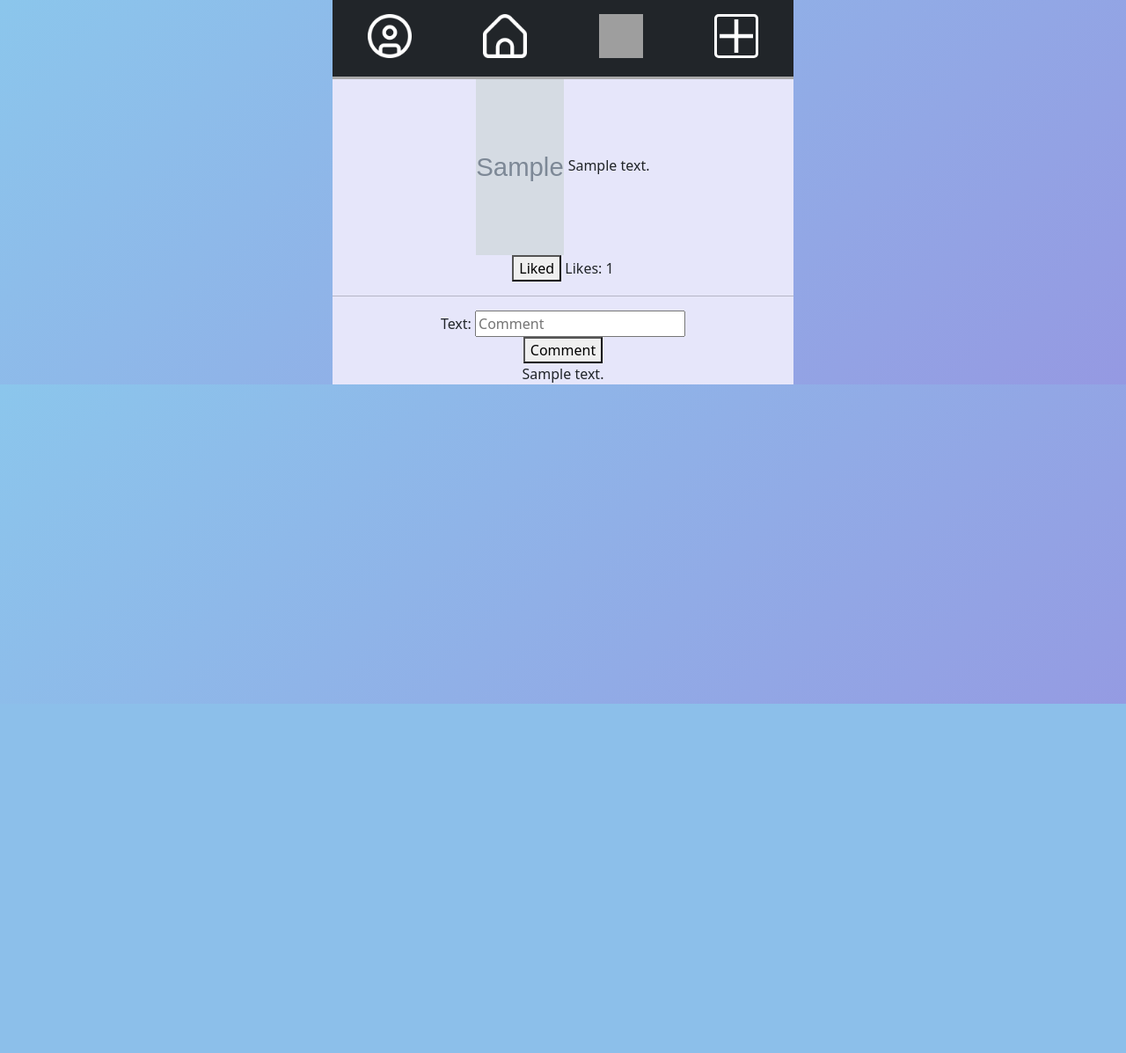
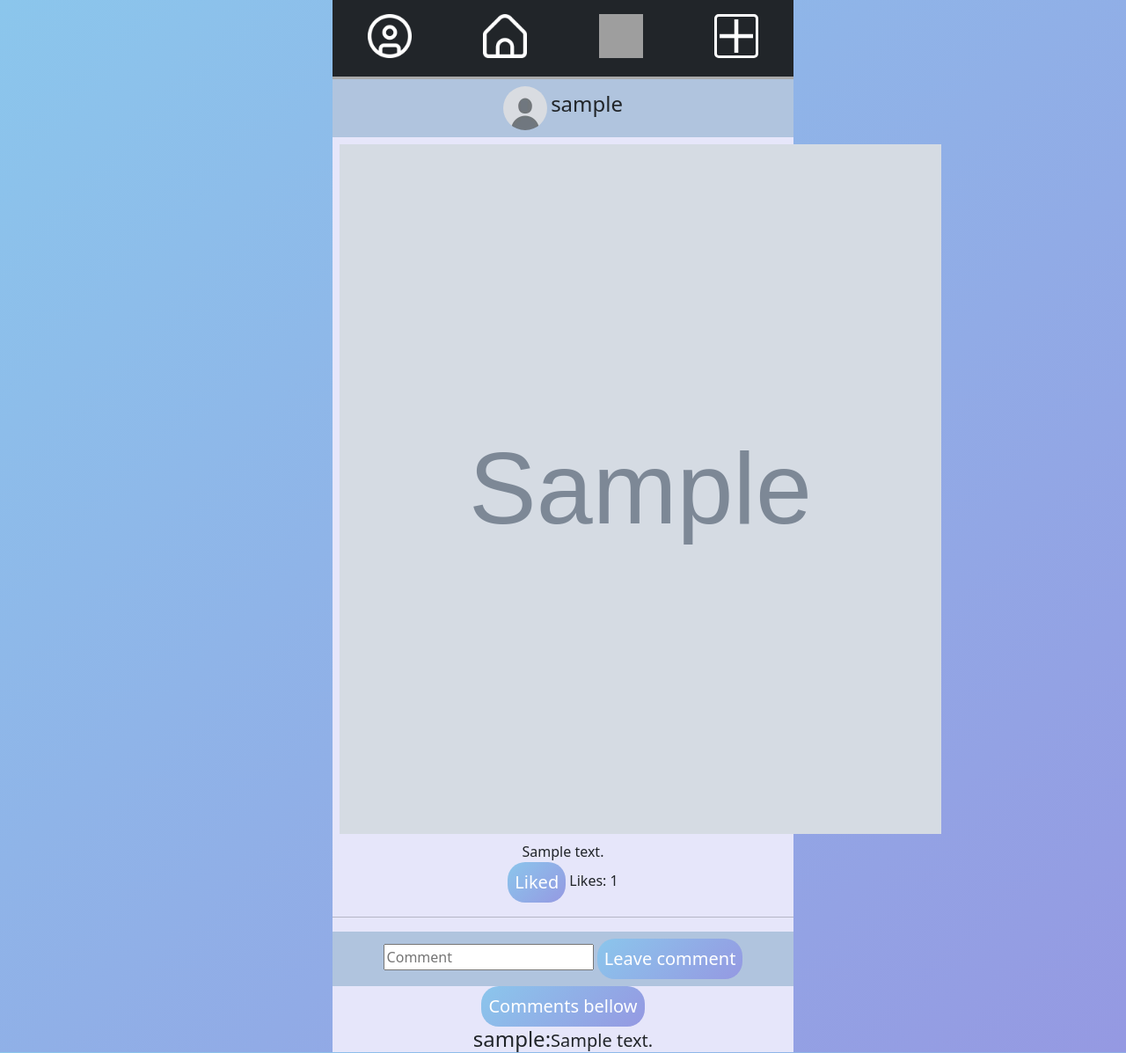
Before and after one commit to Banizama/djangoProject, a Django app: page /post/1/ in a window 1280 px wide. Shown: the whole page at 88% size. Before the commit the page ends 800 px from the top, so only its background shows below. Run offline with Django 5.2, Linux system fonts and the light colour scheme; a user stored in the database is signed in; tables that the repository leaves empty hold one stand-in row (values such as "Sample post"); grey boxes marked "Sample" are stand-in pictures; grey boxes are pictures that could not be loaded.

Commit message:
post page

```diff
--- a/Project/Project_app/templates/post_page.html
+++ b/Project/Project_app/templates/post_page.html
@@ -1,24 +1,106 @@
-{% extends 'base.html' %}
-{% block content %}
-<script src="https://ajax.googleapis.com/ajax/libs/jquery/3.7.1/jquery.min.js"></script>
+<!DOCTYPE html>
+<html lang="en">
+<head>
+    <meta charset="UTF-8">
+    <title>Title</title>
+    <link href="https://cdn.jsdelivr.net/npm/bootstrap@5.0.2/dist/css/bootstrap.min.css" rel="stylesheet" integrity="sha384-EVSTQN3/azprG1Anm3QDgpJLIm9Nao0Yz1ztcQTwFspd3yD65VohhpuuCOmLASjC" crossorigin="anonymous">
+    <script src="https://ajax.googleapis.com/ajax/libs/jquery/3.7.1/jquery.min.js"></script>
+    <script src="/static/scripts/like.js"></script>
+    <script src="/static/scripts/comment.js"></script>
 
+<script>
+$(document).ready(function(){
+  $("#comments_bar").click(function(){
+    $("#comments").toggle();
+  });
+});
+</script>
+</head>
+        <style>
+        .btn {
+             border: none;
+             color: #fff;
+             background-color: #8BC6EC;
+             background-image: linear-gradient(135deg, #8BC6EC 0%, #9599E2 100%);
+             border-radius: 20px;
+             background-size: 100% auto;
+             font-family: inherit;
+             font-size: 20px;
+             padding: 8px;
+        }
 
-        <img src="{{ post.img.url }}" height="200px" width="100px">
+            .btn:hover {
+             background-position: right center;
+             background-size: 200% auto;
+             -webkit-animation: pulse 2s infinite;
+             animation: pulse512 1.5s infinite;
+        }
+
+            @keyframes pulse512 {
+             0% {
+              box-shadow: 0 0 0 0 #05bada66;
+        }
+
+             70% {
+              box-shadow: 0 0 0 10px rgb(218 103 68 / 0%);
+        }
+
+             100% {
+              box-shadow: 0 0 0 0 rgb(218 103 68 / 0%);
+             }
+        }
+    </style>
+<body class="container-fluid justify-content-center" style="background-color: #8BC6EC;
+        background-image: linear-gradient(135deg, #8BC6EC 0%, #9599E2 100%)">
+        <header class="col-5 bg-dark mx-auto" style="height: 90px; position: relative; border-bottom-style: solid;
+            border-bottom-color: #A9A9A9; ">
+            <div class="d-flex justify-content-between ">
+                <div class="text-white my-3 m-4 ">
+                    <a class='col-2 p-3' style="height: 100px;" href="{% url 'cur_user_page' %}"><img src="/media/icons/circle-user.png" height="50px;" width="50px;"></a>
+                </div>
+                <div class="text-white my-3 m-4">
+                    <a class='col-2 p-3' style="height: 100px;" href="{% url 'home' %}"><img src="/media/icons/home.png" height="50px;" width="50px;"></a>
+                </div>
+                <div class="text-white my-3 m-4">
+                    <a class='col-2 p-3' style="height: 100px;" href="{% url 'users' %}"><img src="/media/icons/search.png" height="50px;" width="50px;"></a>
+                </div>
+                <div class="text-white my-3 m-4">
+                    <a class='col-2 p-3' style="height: 100px;" href="{% url 'add_post' %}"><img src="/media/icons/plus.png" height="50px;" width="50px;" style="border-style: solid; border-color: white; padding: 3px; border-radius: 5px;"></a>
+                </div>
+            </div>
+        </header>
+        <div class="col-5 mx-auto" style="position: relative; background-color: #E6E6FA; text-align: center;" >
+            <div style="background-color: #B0C4DE;" class="p-2">
+                <img src="/media/avatars/default_user_img.jpg" height="50px" width="50px" style="border-radius: 50%;">
+                    {% if request.user == post.user %}
+                        <a href="{% url 'cur_user_page' %}" class="h4 text-dark" style="text-decoration: none;"><span>{{ post.user.username }}</span></a><br>
+                    {% else %}
+                        <a href="/user/{{ post.user.id }}" class="h4 text-dark" style="text-decoration: none;"><span>{{ post.user.username }}</span></a><br>
+                     <hr>
+                    {% endif %}
+            </div>
+
+                <img src="{{ post.img.url }}" height="800px" width="700px" class="p-2"><br>
         {{ post.description }}<br>
         {% csrf_token %}
         {% if cur_user in just_likes%}
-            <button id="like_btn" data-id="like_btn" data-url="/post/{{ post.id }}/">Liked</button><span> Likes: </span><span id="likes">{{ likes }}</span>
+            <button id="like_btn" data-id="like_btn" data-url="/post/{{ post.id }}/" class="btn">Liked</button><span> Likes: </span><span id="likes">{{ likes }}</span>
         {% else %}
-            <button id="like_btn" data-id="like_btn" data-url="/post/{{ post.id }}/">Like</button><span> Likes: </span><span id="likes">{{ likes }}</span>
+            <button id="like_btn" data-id="like_btn" data-url="/post/{{ post.id }}/" class="btn">Like</button><span> Likes: </span><span id="likes">{{ likes }}</span>
         {% endif %}
         <hr>
+            <div style="background-color: #B0C4DE;" class="w-100 p-2">
                 {% csrf_token %}
-                {{ form }}
-                <button type="submit" id="comment_btn" data-url="/post/{{ post.id }}/">Comment</button>
-            {% for i in comments %}
-                <div id="comments">
-                    <span>{{ i.text }}</span><br>
-                </div>
-            {% endfor %}
+                {{ form.text }}
+                <button type="submit" id="comment_btn" data-url="/post/{{ post.id }}/" class="btn">Leave comment</button><br>
+            </div>
+            <button id="comments_bar" data-url="/post/{{ post.id }}/" class="btn">Comments bellow</button>
+            <div id="comments">
+                {% for i in comments %}
+                <span id="username" class="h4 text-dark">{{ i.user.username }}:</span><span class="h5 text-dark">{{ i.text }}</span><br>
+                {% endfor %}
+            </div>
+        </div>
 
-{% endblock %}
+</body>
+</html>
```
